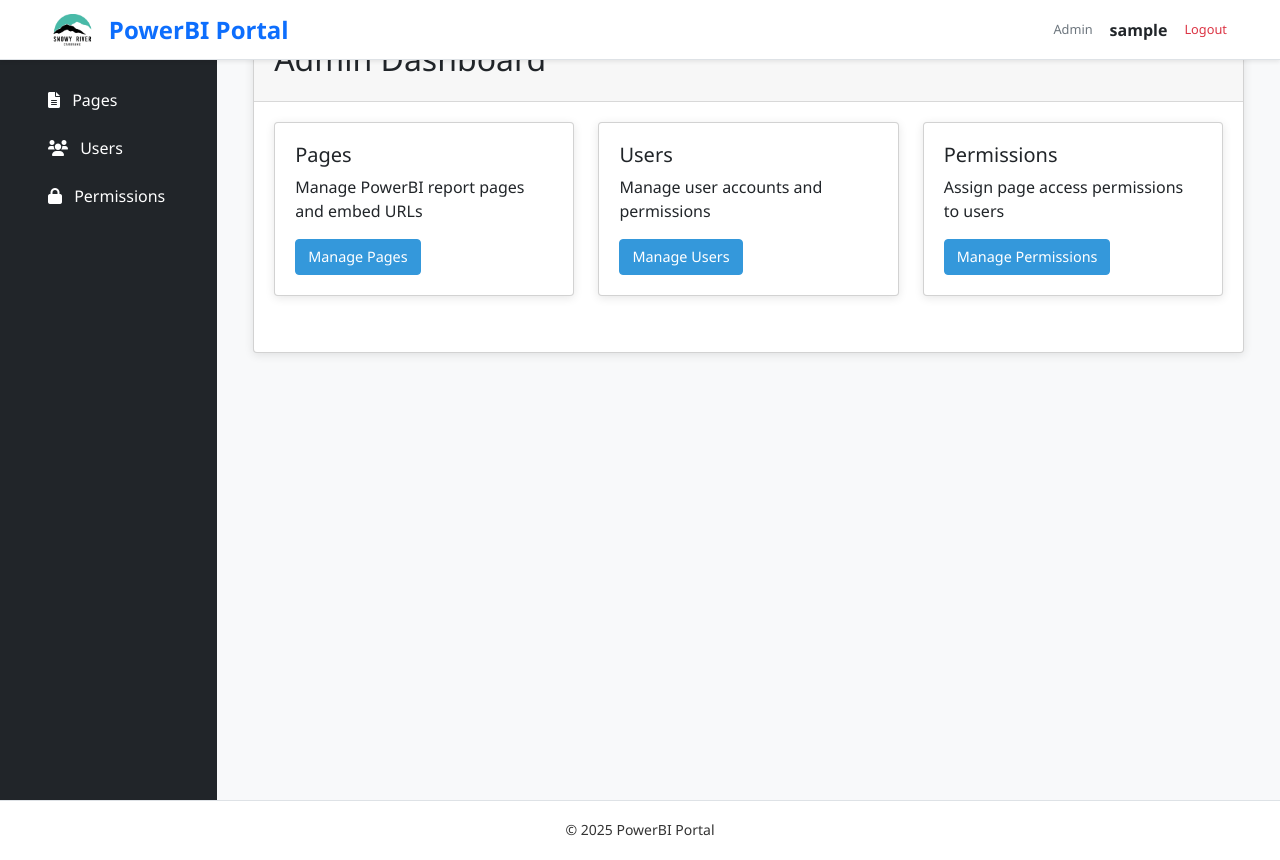
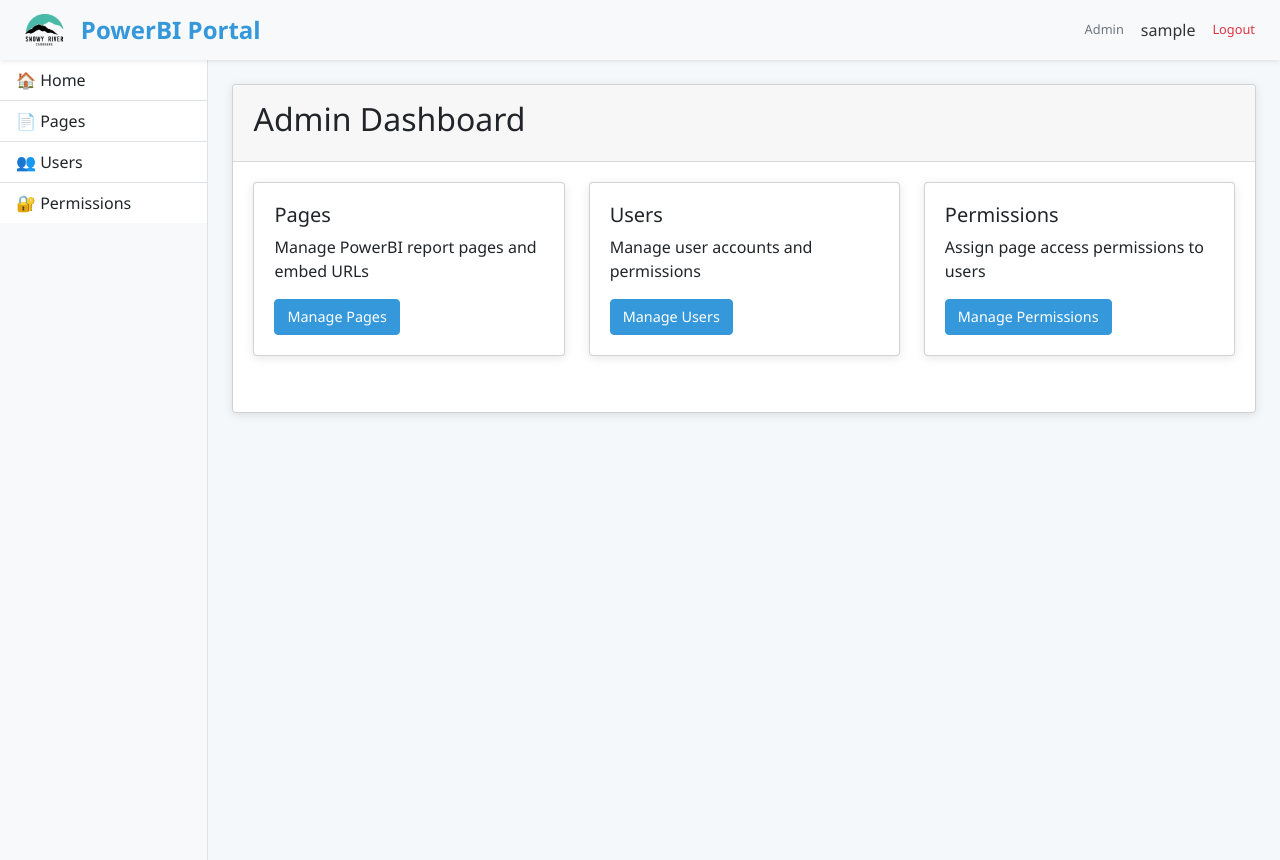
Before and after one commit to zyansaber/RenderTEST, a Flask app: page /admin/ in a window 1280 px wide. Before the commit the page ends 836 px from the top, so only its background shows below. Run offline with Flask 2, Linux system fonts and the light colour scheme; the visitor is signed in with stand-in values (Sample User, id 1); data comes from the database, SQL or seed files in the repository.

Commit message:
Update base.html

```diff
--- a/src/templates/base.html
+++ b/src/templates/base.html
@@ -1,102 +1,67 @@
 <!DOCTYPE html>
 <html lang="en">
 <head>
-  <meta charset="UTF-8" />
-  <meta name="viewport" content="width=device-width, initial-scale=1.0" />
+    <meta charset="UTF-8">
+    <meta name="viewport" content="width=device-width, initial-scale=1.0">
     <title>{% block title %}PowerBI Portal{% endblock %}</title>
-
-  <!-- ✅ Bootstrap 5 -->
-  <link href="https://cdn.jsdelivr.net/npm/bootstrap@5.3.0/dist/css/bootstrap.min.css" rel="stylesheet" />
-  <link rel="stylesheet" href="https://cdnjs.cloudflare.com/ajax/libs/font-awesome/6.0.0-beta3/css/all.min.css" />
-  <link rel="stylesheet" href="{{ url_for('static', filename='css/style.css') }}" />
+    <link href="https://cdn.jsdelivr.net/npm/bootstrap@5.3.0/dist/css/bootstrap.min.css" rel="stylesheet">
+    <link rel="stylesheet" href="https://cdnjs.cloudflare.com/ajax/libs/font-awesome/6.0.0-beta3/css/all.min.css">
+    <link rel="stylesheet" href="{{ url_for('static', filename='css/style.css') }}">
     {% block extra_css %}{% endblock %}
 </head>
-
-<body class="bg-light">
+<body>
 {% if session.user_id %}
-  <!-- ✅ FIXED NAVBAR -->
-  <nav class="navbar navbar-expand-lg navbar-light bg-white border-bottom shadow-sm">
-    <div class="container-fluid px-4">
-      <div class="d-flex align-items-center">
-        <a href="{{ url_for('main.index') }}" class="navbar-brand d-flex align-items-center">
-          <img src="{{ url_for('static', filename='images/snowy_logo.png') }}" alt="Snowy River Logo" style="height: 32px;" class="me-2">
-          <span class="fw-bold text-primary">PowerBI Portal</span>
+<nav class="navbar navbar-expand-lg navbar-light bg-light shadow-sm px-3 fixed-top">
+    <a class="navbar-brand d-flex align-items-center" href="{{ url_for('main.index') }}">
+        <img src="{{ url_for('static', filename='images/snowy_logo.png') }}" alt="Logo" style="height:32px;" class="me-2">
+        <strong>PowerBI Portal</strong>
     </a>
-      </div>
-      <div class="d-flex align-items-center ms-auto">
+    <div class="ms-auto d-flex align-items-center">
         {% if session.is_admin %}
-        <a href="{{ url_for('admin.index') }}" class="btn btn-outline-secondary btn-sm me-2">Admin</a>
+        <a href="{{ url_for('admin.index') }}" class="btn btn-sm btn-outline-secondary me-2">Admin</a>
         {% endif %}
-        <span class="me-2 text-dark fw-semibold">{{ session.username }}</span>
-        <a href="{{ url_for('auth.logout') }}" class="btn btn-outline-danger btn-sm">Logout</a>
-      </div>
+        <span class="me-2">{{ session.username }}</span>
+        <a href="{{ url_for('auth.logout') }}" class="btn btn-sm btn-outline-danger">Logout</a>
     </div>
 </nav>
 
-  <!-- ✅ PAGE LAYOUT -->
-  <div class="d-flex" style="min-height: 100vh;">
+<div class="d-flex" style="padding-top:60px;">
     <!-- Sidebar -->
-    <aside class="bg-dark text-white p-3" style="width: 240px;">
-      <ul class="nav flex-column">
-        <li class="nav-item mb-2">
-          <a href="{{ url_for('main.index') }}" class="nav-link text-white">
-            <i class="fas fa-home me-2"></i> Home
+    <div class="bg-light border-end" style="width: 240px; min-height: 100vh;">
+        <div class="list-group list-group-flush">
+            <a href="{{ url_for('main.index') }}" class="list-group-item list-group-item-action">🏠 Home</a>
+            {% for page in user_pages %}
+            <a href="{{ url_for('main.view_page', page_id=page.id) }}" class="list-group-item list-group-item-action">
+                📊 {{ page.title }}
             </a>
-        </li>
-        {% for page in accessible_pages %}
-        <li class="nav-item mb-2">
-          <a href="{{ url_for('main.view_page', page_id=page.id) }}" class="nav-link text-white">
-            <i class="fas fa-chart-line me-2"></i> {{ page.title }}
-          </a>
-        </li>
             {% endfor %}
             {% if session.is_admin %}
-        <li class="nav-item mt-3 mb-2">
-          <a href="{{ url_for('admin.list_pages') }}" class="nav-link text-white">
-            <i class="fas fa-file-alt me-2"></i> Pages
-          </a>
-        </li>
-        <li class="nav-item mb-2">
-          <a href="{{ url_for('admin.list_users') }}" class="nav-link text-white">
-            <i class="fas fa-users me-2"></i> Users
-          </a>
-        </li>
-        <li class="nav-item mb-2">
-          <a href="{{ url_for('admin.list_permissions') }}" class="nav-link text-white">
-            <i class="fas fa-lock me-2"></i> Permissions
-          </a>
-        </li>
+            <a href="{{ url_for('admin.list_pages') }}" class="list-group-item list-group-item-action">📄 Pages</a>
+            <a href="{{ url_for('admin.list_users') }}" class="list-group-item list-group-item-action">👥 Users</a>
+            <a href="{{ url_for('admin.list_permissions') }}" class="list-group-item list-group-item-action">🔐 Permissions</a>
             {% endif %}
-      </ul>
-    </aside>
+        </div>
+    </div>
 
-    <!-- Main content -->
-    <main class="flex-grow-1 p-4">
-      <div class="container">
+    <!-- Main Content -->
+    <div class="flex-grow-1 p-4">
         {% with messages = get_flashed_messages(with_categories=true) %}
         {% if messages %}
             {% for category, message in messages %}
-              <div class="alert alert-{{ category }} alert-dismissible fade show" role="alert">
-                {{ message }}
-                <button type="button" class="btn-close" data-bs-dismiss="alert"></button>
-              </div>
+                <div class="alert alert-{{ category }}">{{ message }}</div>
             {% endfor %}
         {% endif %}
         {% endwith %}
+
+        {% if page and page.title %}
+        <h2 class="mb-4"><i class="fas fa-chart-bar me-2"></i>{{ page.title }}</h2>
+        {% endif %}
+
         {% block content %}{% endblock %}
     </div>
-    </main>
 </div>
 {% else %}
     {% block auth_content %}{% endblock %}
 {% endif %}
-
-  <footer class="text-center py-3 border-top bg-white">
-    <small>&copy; {{ now.year }} PowerBI Portal</small>
-  </footer>
-
-  <script src="https://cdn.jsdelivr.net/npm/bootstrap@5.3.0/dist/js/bootstrap.bundle.min.js"></script>
-  <script src="{{ url_for('static', filename='js/main.js') }}"></script>
-  {% block extra_js %}{% endblock %}
 </body>
 </html>
```
Lines whose indentation alone changed are shown as unchanged.
